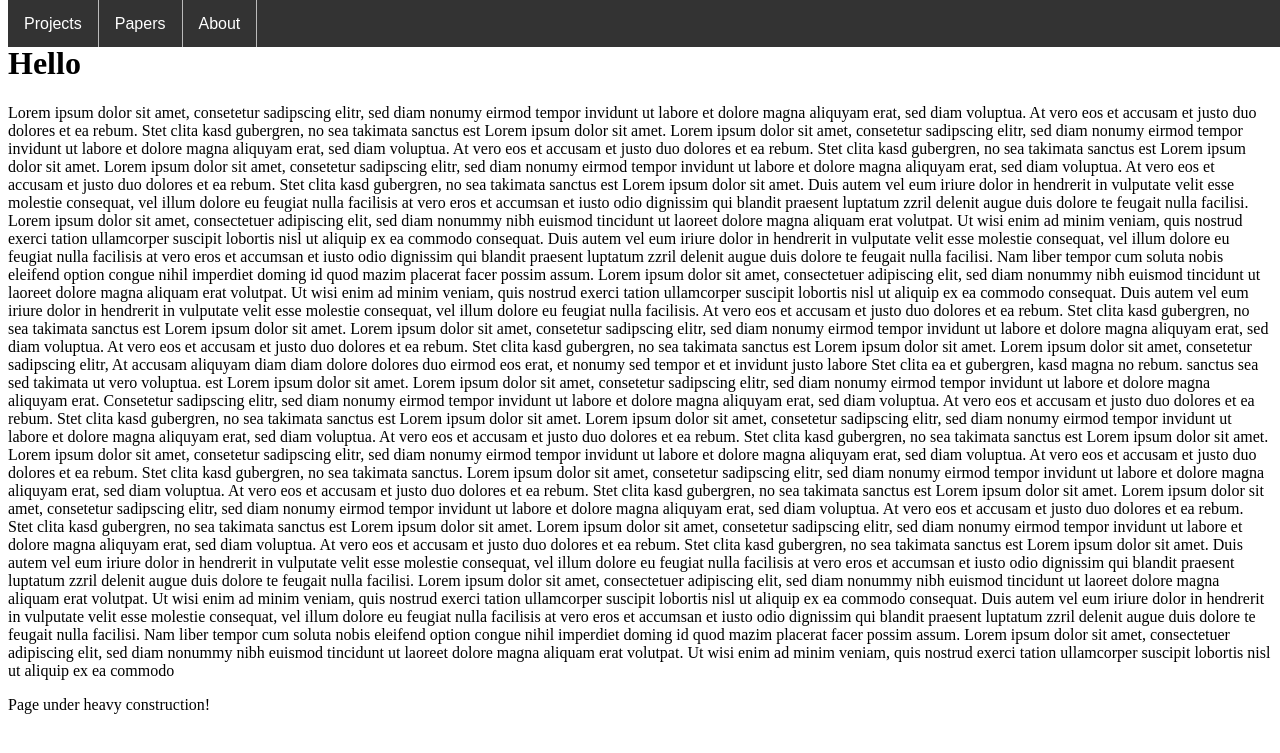
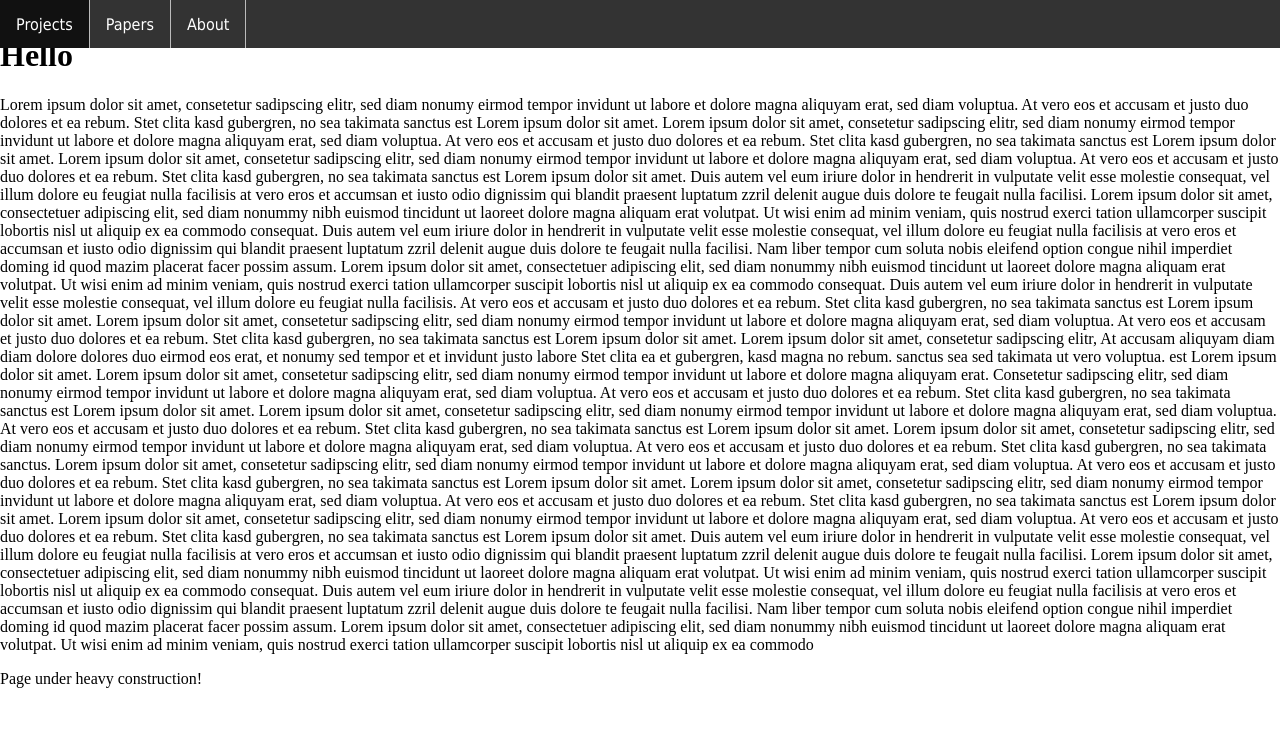
Before and after one commit to raphaelmenges/raphaelmenges.github.io, a Jekyll site: the page built from index.html, in a window 1280 px wide. Shown: the top 753 px of the page. Built offline with Jekyll 4.4.1, drawn with Linux system fonts in a browser that asks for light colours.

Commit message:
Trying to remove padding from body.

```diff
--- a/css/main.css
+++ b/css/main.css
@@ -1,6 +1,11 @@
+body {
+	padding:0px;
+	margin:0px;
+}
+
 .navbar {
 	position: fixed;
-	font-family: Arial, Helvetica, sans-serif;
+	font-family: Tahoma, Geneva, sans-serif;
 	list-style-type: none;
 	top: 0;
 	width: 100%;
```
